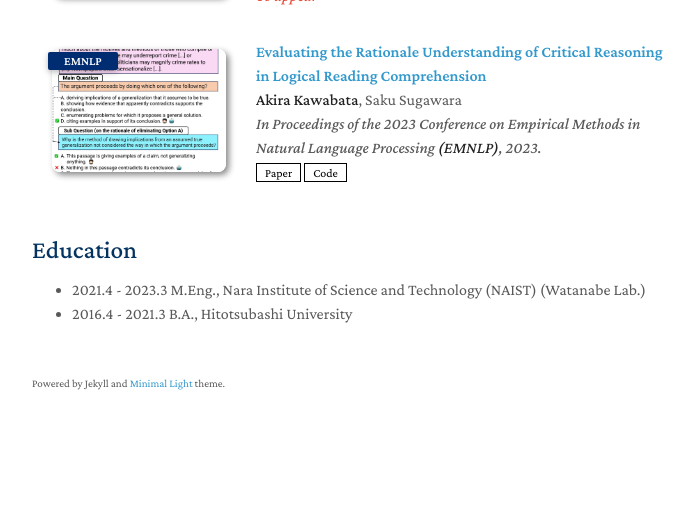
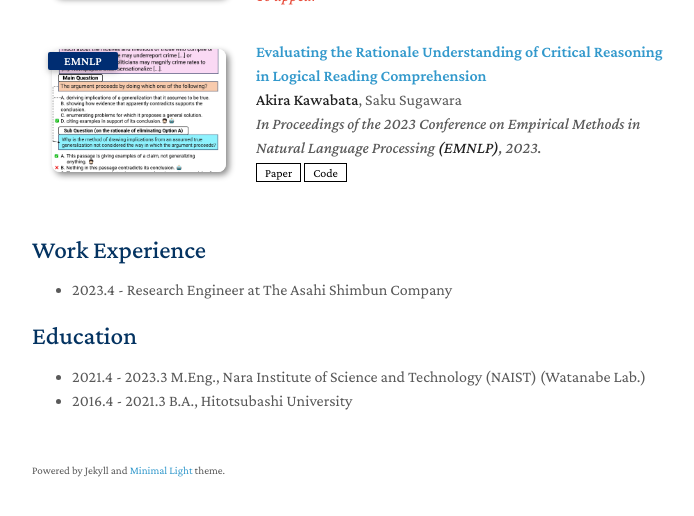
Before and after one commit to AkiraKawabata/AkiraKawabata.github.io, a Jekyll site: the page built from index.md, in a window 1280 px wide and 1058 px high, cut to the strip 507-1023 px from the top of the window. Shown: the whole strip, without its empty margins (438-1132 px from the left). Built offline with Jekyll 4.4.1, drawn with Linux system fonts in a browser that asks for light colours; a style sheet for code colours, icons or effects is not loaded; our own code applies the rules of GitHub Pages for plain Markdown files.

Commit message:
updated work experience

```diff
--- a/index.md
+++ b/index.md
@@ -20,6 +20,9 @@ Research Engineer at The Asahi Shimbun Company.
 {% include_relative _includes/services.md %}
 -->
 
+## Work Experience
+- 2023.4 - Research Engineer at The Asahi Shimbun Company
+
 ## Education
 - 2021.4 - 2023.3 M.Eng., Nara Institute of Science and Technology (NAIST) (Watanabe Lab.)
 - 2016.4 - 2021.3 B.A., Hitotsubashi University
```
